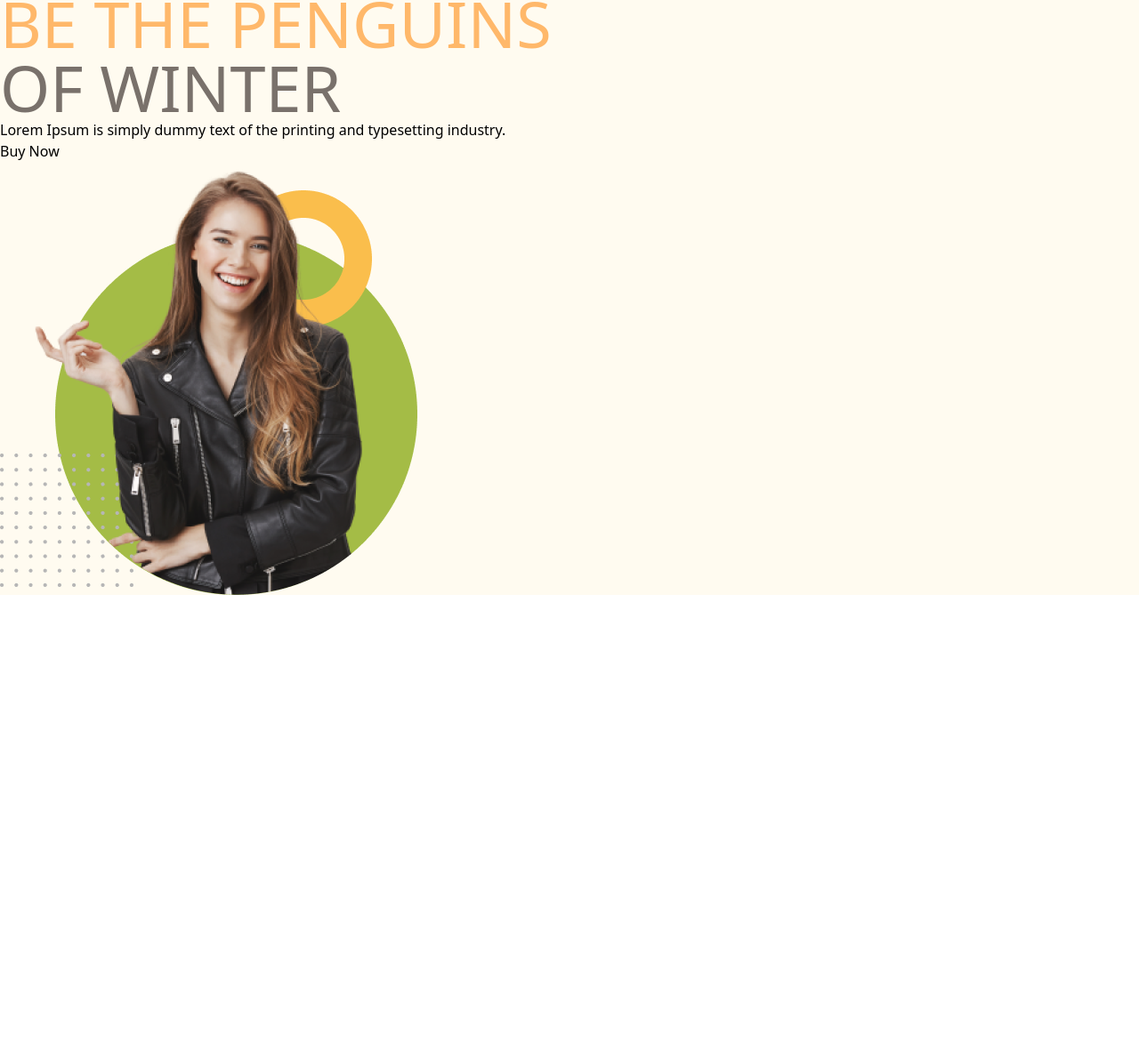
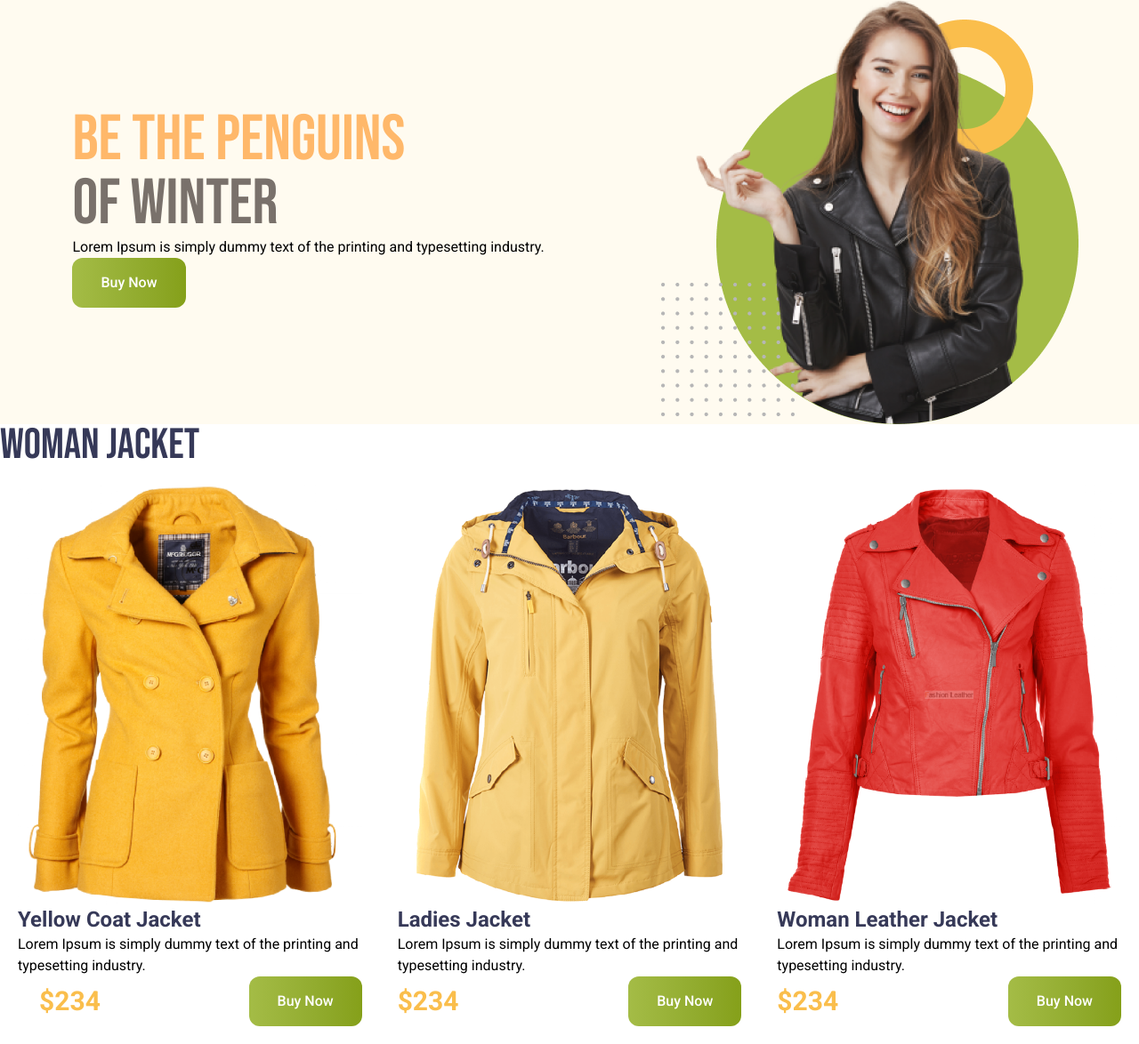
Before and after one commit to Rajdwipbd/tailwind-Resposiv-protfolio, a plain HTML site: page index.html in a window 1280 px wide. Shown: the part 10-1184 px from the top of the page at 89% size. Before the commit the page ends 800 px from the top, so only its background shows below. Drawn offline with nearby package versions, Linux system fonts and the light colour scheme.

Commit message:
Main section created

```diff
--- a/index.html
+++ b/index.html
@@ -6,28 +6,95 @@
     <meta name="viewport" content="width=device-width, initial-scale=1.0">
     <title>Document</title>
     <script src="https://unpkg.com/@tailwindcss/browser@4"></script>
+    <link rel="preconnect" href="https://fonts.googleapis.com">
+    <link rel="preconnect" href="https://fonts.gstatic.com" crossorigin>
+    <link
+        href="https://fonts.googleapis.com/css2?family=Bebas+Neue&family=Roboto:ital,wght@0,100..900;1,100..900&display=swap"
+        rel="stylesheet">
+    <style>
+        .roboto-font {
+            font-family: "Roboto", serif;
+            font-optical-sizing: auto;
+            font-weight: 400;
+            font-style: normal;
+            font-variation-settings:
+                "wdth" 100;
+        }
+
+        .font-bebas {
+            font-family: "Bebas Neue", serif;
+            font-weight: 400;
+            font-style: normal;
+        }
+    </style>
 </head>
 
-<body>
-    <header class="bg-[#FFFBF0]">
+<body class="roboto-font ">
+    <header class="bg-[#FFFBF0] pl-4">
         <nav></nav>
         <!-- banner Start  -->
-        <section>
+        <section class="md:flex md:items-center md:justify-around">
             <div>
-                <h1 class="text-7xl uppercase
+                <h1 class="text-7xl uppercase font-bebas
                 "><span class="text-orange-300">Be the Penguins</span> <br>
                     <span class="text-stone-500">of Winter</span>
                 </h1>
                 <p>Lorem Ipsum is simply dummy text of the printing
                     and typesetting industry.</p>
-                <button>Buy Now</button>
+                <button
+                    class="px-8 py-4 bg-green-300 rounded-xl font-medium text-white h-14 bg-linear-to-r from-[#A4BC46] to-[#85A019]">Buy
+                    Now</button>
             </div>
             <div>
                 <img src="images/model.png" alt="">
             </div>
         </section>
     </header>
-    <main></main>
+    <main>
+        <!-- woman jacket section  -->
+        <section>
+            <h2 class="text-5xl uppercase text-[#363958] font-bebas">Woman Jacket</h2>
+            <!-- jacket card Container  -->
+            <div class="grid grid-cols-3">
+                <div class="p-5"><img src="images/jacket-1.png" alt="">
+                    <h2 class="text-2xl text-[#363958]  font-bold">Yellow Coat Jacket</h2>
+                    <p>Lorem Ipsum is simply dummy text of the
+                        printing and typesetting industry.</p>
+                    <div class="flex items-center justify-between">
+                        <h2 class="text-3xl font-bold text-[#FABE4C] pl-6">$234</h2>
+                        <button
+                            class="px-8 py-4 bg-green-300 rounded-xl font-medium text-white h-14 bg-linear-to-r from-[#A4BC46] to-[#85A019]">Buy
+                            Now</button>
+                    </div>
+                </div>
+                <div class="p-5"><img src="images/jacket-2.png" alt="">
+                    <h2 class="text-2xl text-[#363958]  font-bold">Ladies Jacket </h2>
+                    <p>Lorem Ipsum is simply dummy text of the
+                        printing and typesetting industry.</p>
+                    <div class="flex items-center justify-between">
+                        <h2 class="text-3xl font-bold text-[#FABE4C]">$234</h2>
+                        <button
+                            class="px-8 py-4 bg-green-300 rounded-xl font-medium text-white h-14 bg-linear-to-r from-[#A4BC46] to-[#85A019]">Buy
+                            Now</button>
+                    </div>
+                </div>
+                <div class="p-5"><img src="images/jacket-3.png" alt="">
+                    <h2 class="text-2xl font-bold text-[#363958] ">Woman Leather Jacket </h2>
+                    <p>Lorem Ipsum is simply dummy text of the
+                        printing and typesetting industry.</p>
+                    <div class="flex items-center justify-between">
+                        <h2 class="text-3xl font-bold text-[#FABE4C]">$234</h2>
+                        <button
+                            class="px-8 py-4 bg-green-300 rounded-xl font-medium text-white h-14 bg-linear-to-r from-[#A4BC46] to-[#85A019]">Buy
+                            Now</button>
+                    </div>
+                </div>
+            </div>
+
+
+            </div>
+        </section>
+    </main>
     <footer></footer>
 </body>
 
```
